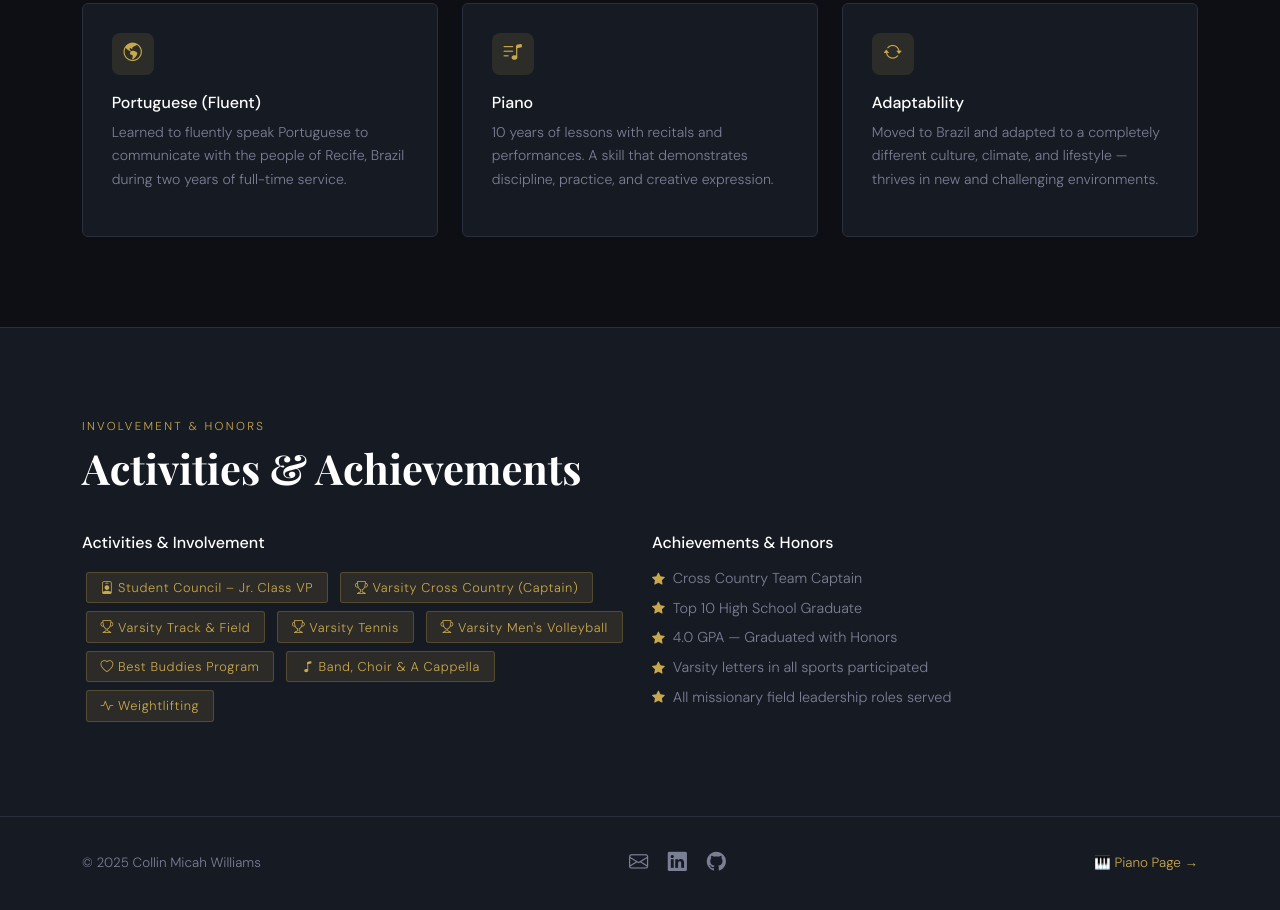
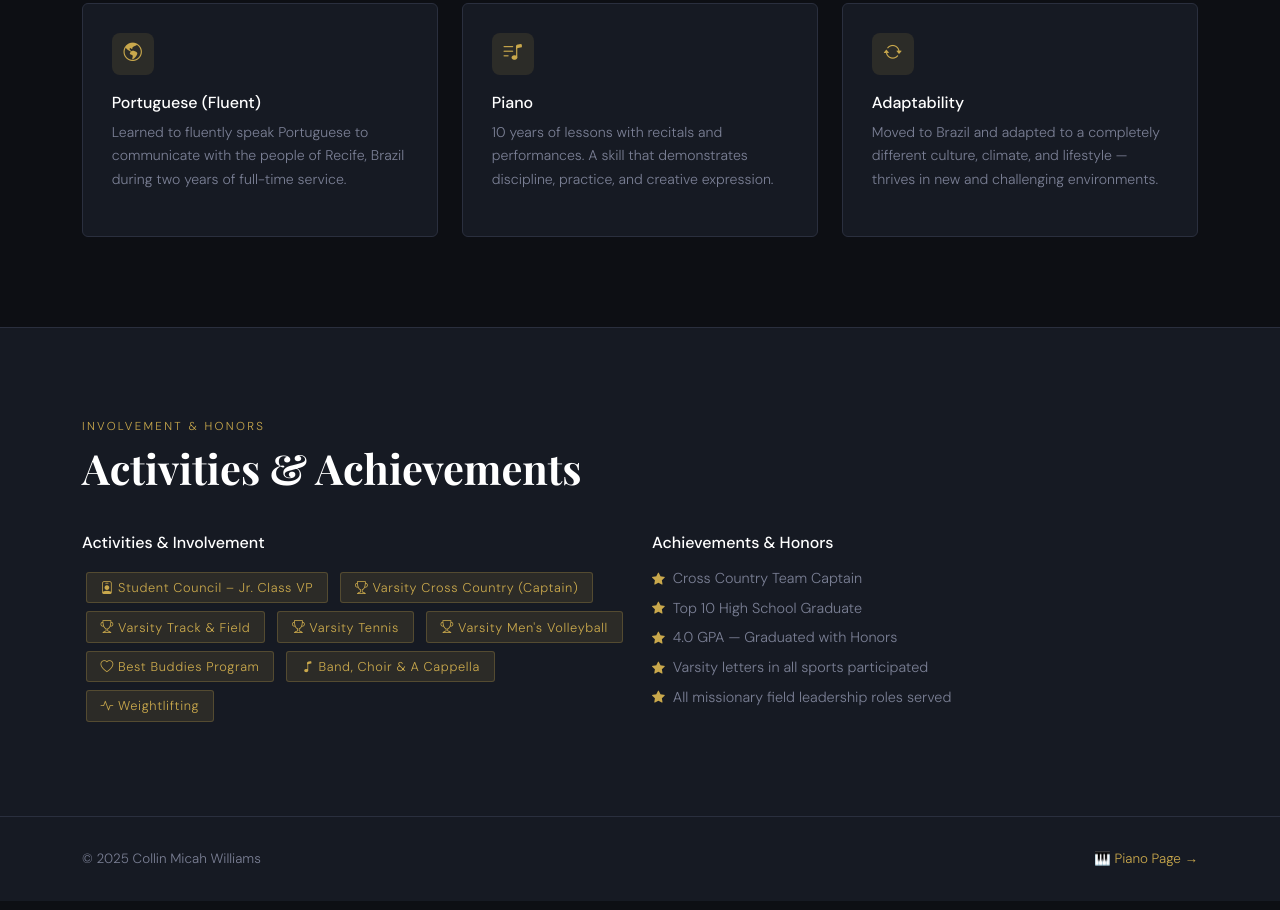
Before and after one commit to cmwill14/cmwill14.github.io, a plain HTML site: page index.html in a window 1280 px wide. Shown: the part 3899-4809 px from the top of the page. Drawn offline with nearby package versions, Linux system fonts and the light colour scheme.

Commit message:
Add files via upload

```diff
--- a/index.html
+++ b/index.html
@@ -561,11 +561,6 @@
 <footer>
   <div class="container d-flex flex-column flex-md-row align-items-center justify-content-between gap-3">
     <p class="mb-0">© 2025 Collin Micah Williams</p>
-    <div>
-      <a href="mailto:collinwilliams075@gmail.com" class="social-link" title="Email"><i class="bi bi-envelope"></i></a>
-      <a href="https://linkedin.com" class="social-link" title="LinkedIn"><i class="bi bi-linkedin"></i></a>
-      <a href="https://github.com" class="social-link" title="GitHub"><i class="bi bi-github"></i></a>
-    </div>
     <p class="mb-0"><a href="piano.html" style="color:var(--accent);text-decoration:none;">🎹 Piano Page →</a></p>
   </div>
 </footer>
```
